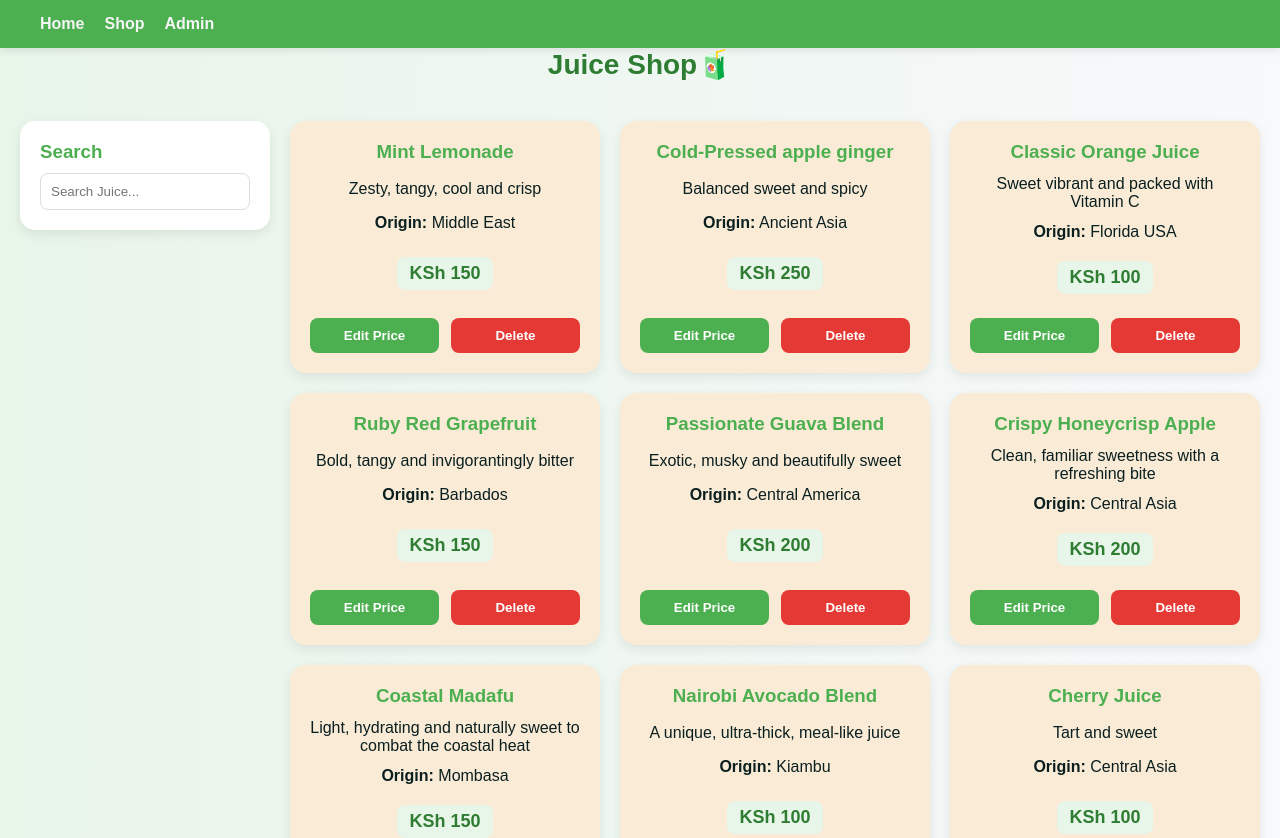
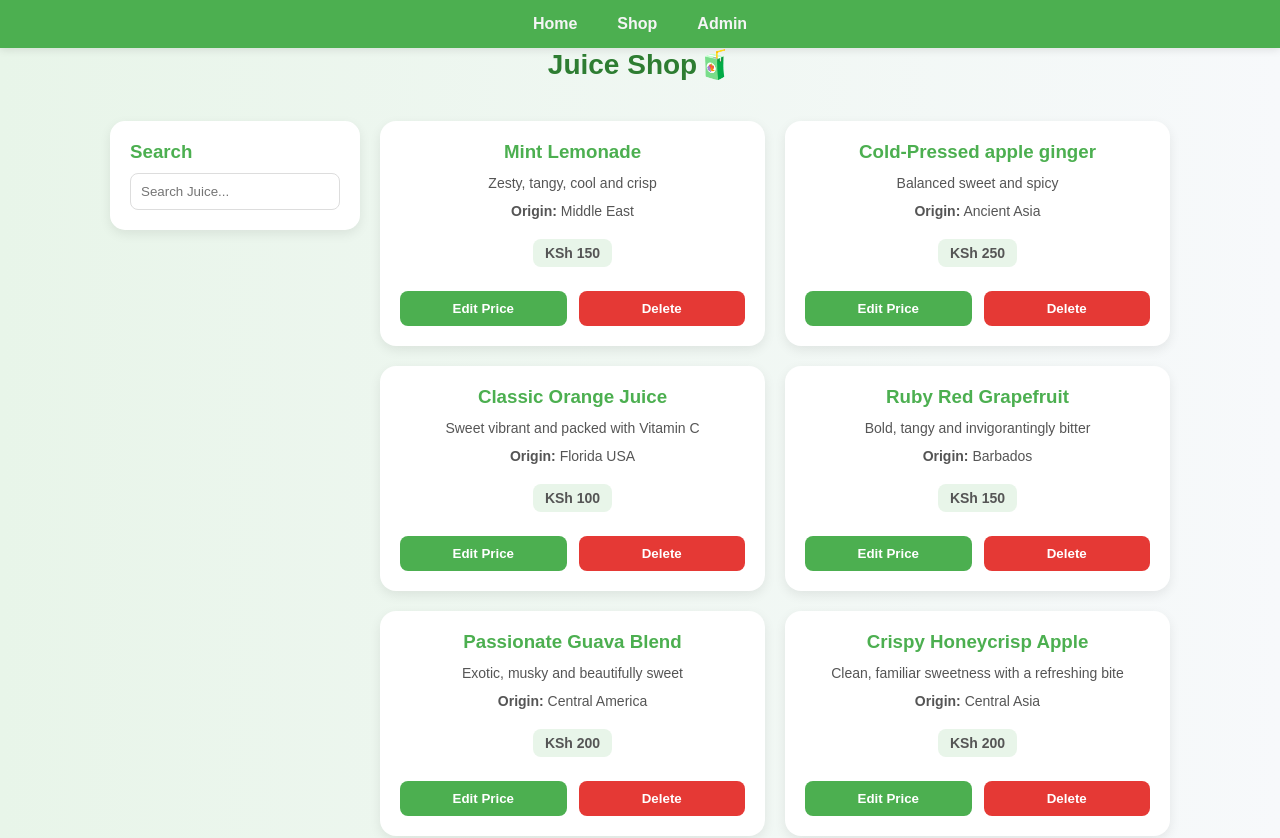
Before and after one commit to tripplek2/personal-project, a React (Vite) app in the folder juicy-app/: page /shop in a window 1280 px wide. Shown: the top 838 px of the page. Built offline with nearby package versions, Linux system fonts and the light colour scheme; data requests are answered from the project's data file.

Commit message:
added some styles and a classname

```diff
--- a/juicy-app/src/App.css
+++ b/juicy-app/src/App.css
@@ -13,6 +13,23 @@ body {
 h1, h2, h3 {
   color: #4caf50;
 
+}
+
+.home-page {
+  display: flex;
+  flex-direction: column;
+  align-items: center;
+  justify-content: center;
+  min-height: 70vh;
+  text-align: center;
+}
+
+.home-text {
+  max-width: 700px;
+  margin: 0 auto;
+  text-align: center;
+  line-height: 1.6;
+  color: #555;
 }
 
 /* layout */
@@ -35,9 +52,9 @@ h1, h2, h3 {
   gap: 20px;
   align-items: flex-start;
   width: 100%;
-  max-width: 100%;
+  max-width: 1100px;
+  margin: 0 auto;
   padding: 20px;
-  margin: 0 auto;
 }
 
 /* Responsive */
@@ -49,16 +66,21 @@ h1, h2, h3 {
 
 .navbar {
   display: flex;
-  justify-content: space-between;
+  justify-content: center;
   align-items: center;
-  padding: 15px 20px;
+  padding: 15px 30px;
   background-color: #4caf50;
-  color: white;
-  box-shadow:  0 2px 8px rgba(0,0,0,0.1);
+  width: 100%;
+  box-shadow: 0 2px 8px rgba(0,0,0,0.1);
+}
+
+
+.nav-links {
+  display: flex;
+  gap: 40px;
 }
 
 .nav-links a {
-  margin-left: 20px;
   text-decoration: none;
   color: whitesmoke;
   font-weight: bold;
@@ -67,7 +89,7 @@ h1, h2, h3 {
 }
 
 .nav-links a:hover {
-  text-decoration: underline;
+  color: #5e0bdc;
 
 }
 
@@ -108,19 +130,26 @@ h1, h2, h3 {
   display: flex;
   flex-direction: column;
   justify-content: space-between;
-  background-color: antiquewhite;
+  background-color: #fff;
   padding: 20px;
   border-radius: 16px;
   box-shadow: 0 4px 12px rgba(0,0,0,0.08);
-  transition: all 0.2s ease;
   gap: 12px;
   height: 100%;
   width: 100%;
+  transition: transform 0.2s ease, box-shadow 0.2s ease;
+}
+
+.product-card p {
+  text-align: center;
+  font-size: 14px;
+  color: #555;
 }
 
 .product-card:hover {
   transform: translateY(-5px);
   transition: 0.2s;
+  box-shadow: 0 8px 20px rgba(0,0,0,0.12);
 }
 
 .product-card h3 {
@@ -132,7 +161,7 @@ h1, h2, h3 {
 }
 
 .product-price {
-  font-size: 18px;
+  font-size: 20px;
   font-weight: bold;
   color: #2e7d32;
   margin-top: 8px;
@@ -147,6 +176,7 @@ button {
   padding: 10px 14px;
   border: none;
   border-radius: 10px;
+  background-color: #4caf50;
   color: white;
   cursor: pointer;
   transition: 0.2s;
@@ -155,7 +185,7 @@ button {
 }
 
 button:hover {
-  background-color: #4caf50;
+  background-color: #388e3c;
 }
 
 /* Form */
@@ -215,6 +245,11 @@ button:hover {
   font-weight: bold;
   cursor: pointer;
   border: none;
+  transition: transform 0.15s ease, box-shadow 0.15s ease;
+}
+
+.card-actions button:hover {
+  transform: translateY(-2px);
 }
 
 .edit-btn {
@@ -254,7 +289,7 @@ button:hover {
 }
 
 .footer {
-  margin-top: 40px;
+  margin-top: auto;
   padding: 20px;
   text-align: center;
   background-color: #4caf50;
--- a/juicy-app/src/pages/HomePage.jsx
+++ b/juicy-app/src/pages/HomePage.jsx
@@ -1,9 +1,9 @@
 
 function HomePage() {
   return (
-    <div className="home">
+    <div className="home-page">
       <h1>Juice it!</h1>
-      <p>Welcome to pure,cold-pressed nutrition made simple.We blend 100% organic fruits into delicious juices that boost your energy and support your health.No added sugar.No artificial ingredients just raw and refreshing.</p>
+      <p className="home-text">Welcome to pure,cold-pressed nutrition made simple. <br />We blend 100% organic fruits into delicious juices that boost your energy and support your health. <br />No added sugar.No artificial ingredients just raw and refreshing.</p>
 
     </div>
 
```
